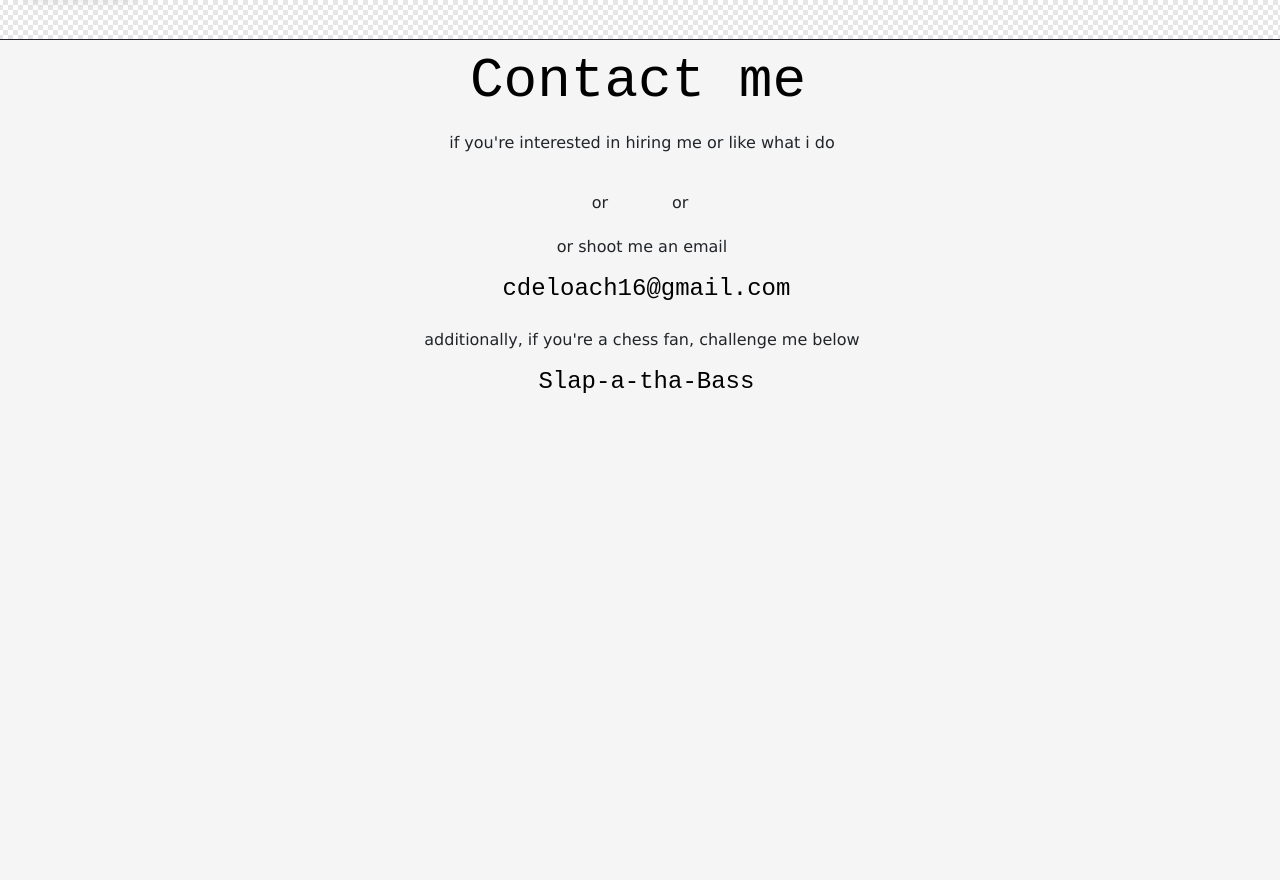
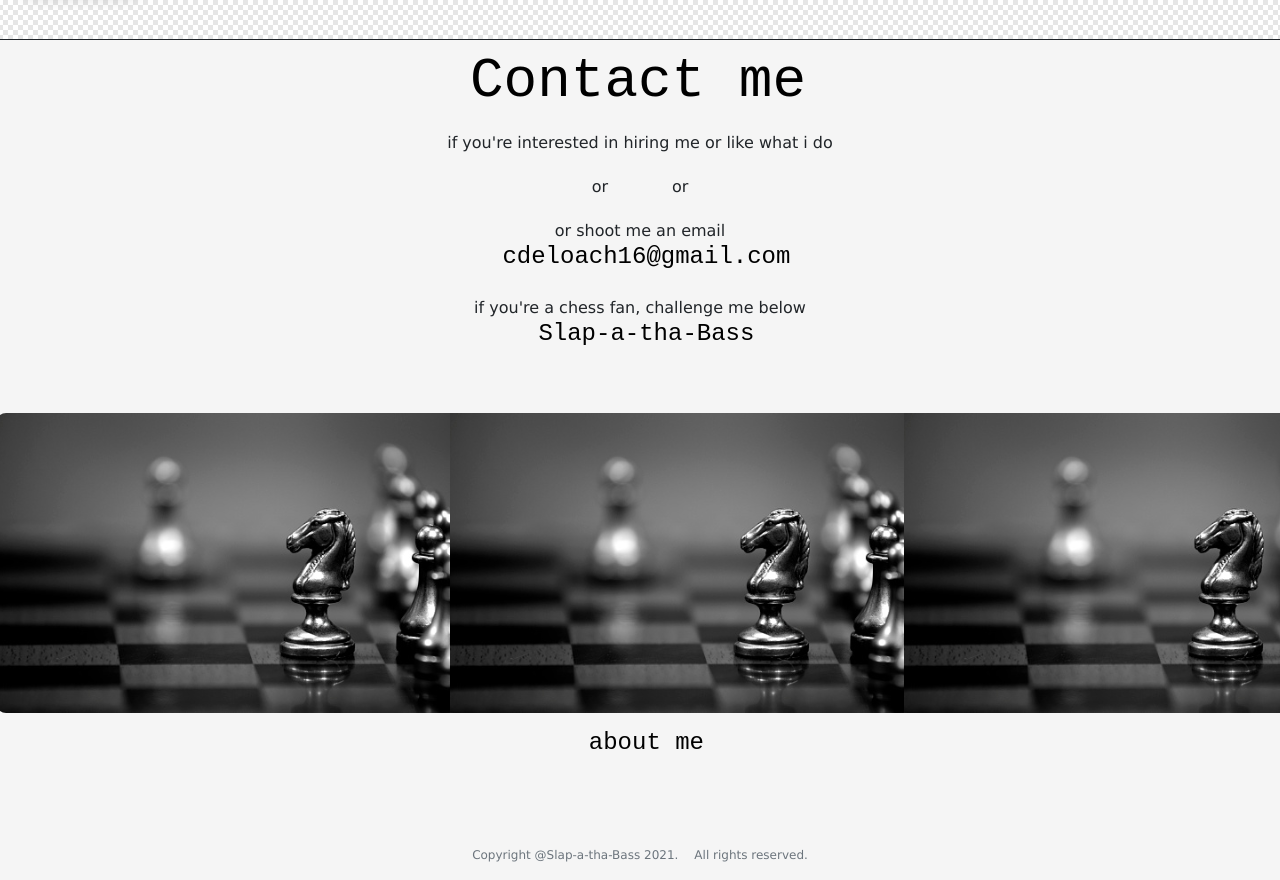
Before and after one commit to Slap-a-tha-Bass/portfolio, a React (Create React App) app: page /contact in a window 1280 px wide. Shown: the part 160-1040 px from the top of the page. Before the commit the page ends 800 px from the top, so only its background shows below. Built offline with nearby package versions, Linux system fonts and the light colour scheme; the HTML template or start-up script is replaced by a standard one.

Commit message:
added footer and other chess img, working on formatting images

```diff
--- a/src/App.css
+++ b/src/App.css
@@ -53,8 +53,6 @@
   }
 }
 .Home {
-  padding-left: 1rem;
-  padding-bottom: 1rem;
   background-color: rgb(245,245,245);
 }
 .Name {
@@ -196,10 +194,24 @@
 }
 .chess-img {
   background-image: url('./chessphoto2.jpg');
-  background-repeat: no-repeat;
-  min-height: 400px;
+  min-height: 300px;
+  background-size: contain;
+  border-radius: 10px;
+  margin-top: 3rem;
+}
+.chess-img-2 {
+  background-image: url('./chessphoto.jpg');
+  min-height: 300px;
   background-size: contain;
   border-radius: 10px;
   margin-left: 0.5rem;
   margin-top: 3rem;
 }
+.foot {
+  padding-top: 5rem;
+  display: flex;
+  justify-content: center;
+}
+.copyright {
+  font-size: 12px;
+}
--- a/src/App.jsx
+++ b/src/App.jsx
@@ -5,6 +5,7 @@ import Projects from './views/Projects';
 import Contact from './views/Contact';
 import AboutMe from './views/AboutMe';
 import NavBar from './components/NavBar';
+import FootBar from './components/FootBar';
 import RootLayout from './components/RootLayout';
 import './App.css';
 
@@ -28,6 +29,7 @@ const App = () => {
                 <AboutMe />
               </Route>
             </Switch>
+            <FootBar />
             </RootLayout>
         </BrowserRouter>
       );
--- /dev/null
+++ b/src/components/FootBar.jsx
@@ -0,0 +1,12 @@
+import React from 'react';
+
+const FootBar = () => {
+    return (
+        <div className="foot">
+            <p className="copyright text-center text-muted mx-2">Copyright @Slap-a-tha-Bass 2021. </p>
+            <p className="copyright text-center text-muted mx-2">All rights reserved.</p>
+        </div>
+    )
+}
+
+export default FootBar;
--- a/src/views/AboutMe.jsx
+++ b/src/views/AboutMe.jsx
@@ -12,7 +12,7 @@ const AboutMe = () => {
                         <li className="list-group-item">B.S. in Biology from Birmingham-Southern College</li>
                         <li className="list-group-item">Been in chemical sales for 7 years</li>
                         <li className="list-group-item">Daily chess player on chess.com</li>
-                        <li className="list-group-item">Like to code at coffee shops but am working on a home office</li>
+                        <li className="list-group-item">Like to code at coffee shops but working on a home office</li>
                         <li className="list-group-item">Wood working and DIY project friendly</li>
                         <li className="list-group-item">Unpaid part-time comedian</li>
                     </ul>
--- a/src/views/Contact.jsx
+++ b/src/views/Contact.jsx
@@ -1,4 +1,5 @@
 import React from 'react';
+import { Link } from 'react-router-dom';
 
 const Contact = () => {
     return (
@@ -7,21 +8,23 @@ const Contact = () => {
                 <div className="Home text-center mt-2">if you're interested in hiring me or like what i do</div>
                 <div className="d-flex justify-content-center align-items-center mt-2">
                     <div>
-                        <a className="social mx-2" href="http://www.github.com/Slap-a-tha-Bass" target="_blank" rel="noopener noreferrer"><i className="bi bi-github"></i></a>
+                        <a className="social mx-2 d-flex align-items-center" href="http://www.github.com/Slap-a-tha-Bass" target="_blank" rel="noopener noreferrer"><i className="bi bi-github"></i></a>
                     </div>
                     <div className="">or</div>
                     <div>
-                        <a className="social mx-2" href="http://www.linkedin.com/us/corey-deloach-061180124/" target="_blank" rel="noopener noreferrer"><i className="bi bi-linkedin"></i></a>
+                        <a className="social mx-2 d-flex align-items-center" href="http://www.linkedin.com/us/corey-deloach-061180124/" target="_blank" rel="noopener noreferrer"><i className="bi bi-linkedin"></i></a>
                     </div>
                     <div className="">or</div>
                     <div>
-                        <a className="social mx-2" href="http://www.twitter.com/Slap_a_tha_Bass" target="_blank" rel="noopener noreferrer"><i className="bi bi-twitter"></i></a>
+                        <a className="social mx-2 d-flex align-items-center" href="http://www.twitter.com/Slap_a_tha_Bass" target="_blank" rel="noopener noreferrer"><i className="bi bi-twitter"></i></a>
                     </div>
                 </div>
                 <div className="Home text-center mt-2">or shoot me an email</div>
                 <div className="text-center"><a className="h4 Name" href="mailto:cdeloach16@gmail.com">cdeloach16@gmail.com</a></div>
-                <div className="Home text-center mt-4">additionally, if you're a chess fan, challenge me below</div>
-                <div className="text-center"><a className="h4 Name" href="http://www.chess.com/member/Slap-a-tha-Bass" target="_blank" rel="noopener noreferrer">Slap-a-tha-Bass</a></div>
+                <div className="Home text-center mt-4">if you're a chess fan, challenge me below</div>
+                <div className="text-center mb-3"><a className="h4 Name" href="http://www.chess.com/member/Slap-a-tha-Bass" target="_blank" rel="noopener noreferrer">Slap-a-tha-Bass</a></div>
+                <div className="chess-img-2 text-center"></div>
+                <div className="d-flex justify-content-center"><Link className="h4 Name mt-3" to="/aboutme">about me</Link></div>
             </>
     )
 }
--- a/src/views/Home.jsx
+++ b/src/views/Home.jsx
@@ -5,10 +5,10 @@ const Home = () => {
     return (
 
                 <div>
-                    <div className="Home display-4 d-flex align-items-center mt-2">
+                    <div className="Home display-5 d-flex align-items-center mt-4 justify-content-center text-center">
                         Hi, my name is  <Link to="/aboutme" className="Name display-2"> Corey DeLoach</Link>
                     </div>
-                    <div className="Home display-5">
+                    <div className="Home display-5 text-center mt-4">
                         I am a Full-Stack Software Developer
                     </div>
                     <div className="chess-img"></div>
--- a/src/views/Projects.jsx
+++ b/src/views/Projects.jsx
@@ -37,14 +37,14 @@ const Projects = () => {
                 {/* chirper project */}
                 <div className="d-flex justify-content-center px-4">
                     <div className="card rounded shadow-lg my-3 col-md-8">
-                        <div className="card-header card-header-info text-center text-light h2">chirper</div>
+                        <div className="card-header card-header-info text-center text-light h2">chirpr-app</div>
                         <div className="card-body card-header-info">
                             <div className="card-text">
                                 <ul className="list-group">
                                     <li className="list-group-item card-header-warning text-light border-dark">Sole creator and engineer of this full-stack application</li>
                                     <li className="list-group-item card-header-warning text-light border-dark">Clients have ability to register or login with Passport Authentication with encrypted passwords using BCrypt</li>
                                     <li className="list-group-item card-header-warning text-light border-dark">Users have the ability to send status updates using CRUD REST api functions</li>
-                                    <li className="list-group-item card-header-warning text-light border-dark"></li>
+                                    <li className="list-group-item card-header-warning text-light border-dark">Users can also Donate to the website with a Stripe integration</li>
                                     <li className="list-group-item card-header-warning text-light border-dark">Frontend uses TypeScript and Bootstrap; Backend uses ExpressJS and MySQL </li>
                                 </ul>
                             </div>
@@ -52,7 +52,7 @@ const Projects = () => {
                         <div className="card-footer card-header-info d-flex justify-content-around">
                             <div>
                                 <p className="h5 text-light">Deployed project:</p>
-                                <a className="link" href="https://cc-coffee.herokuapp.com" target="_blank" rel="noopener noreferrer">c^2 coffee</a>
+                                <a className="link" href="https://chirpr-app.herokuapp.com" target="_blank" rel="noopener noreferrer">chirpr app</a>
                             </div>
                             <div>
                                 <p className="h5 text-light">Link to repo:</p>
```
Also changed, not shown: src/chessphoto.jpg (added).
